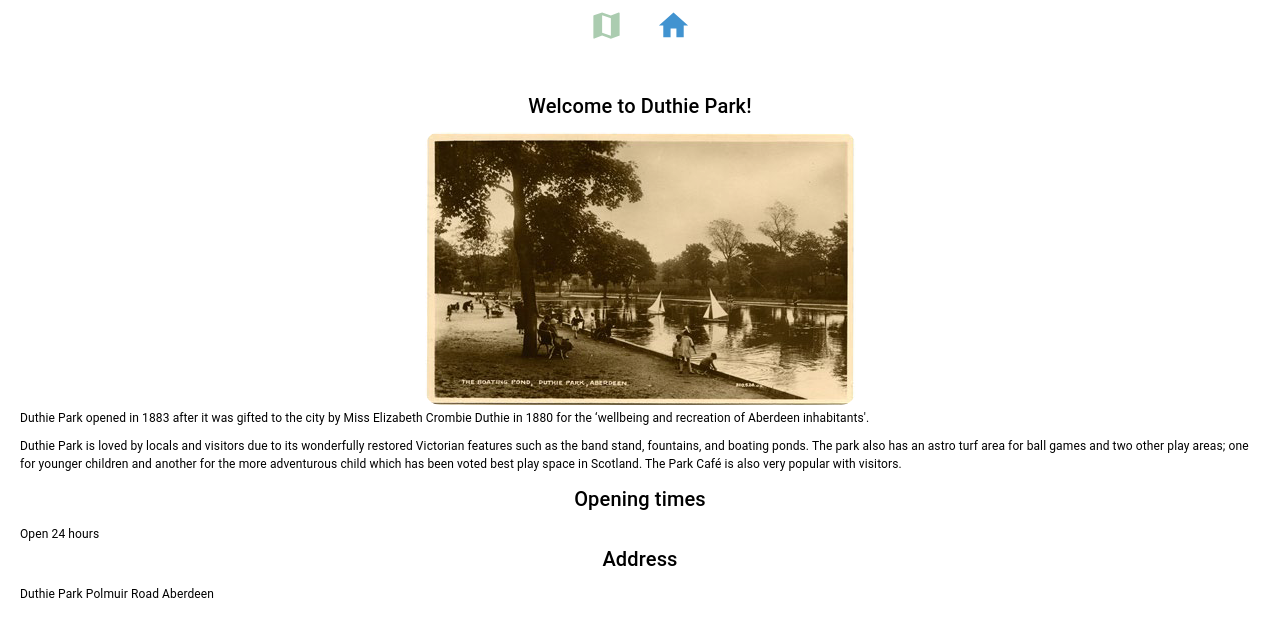
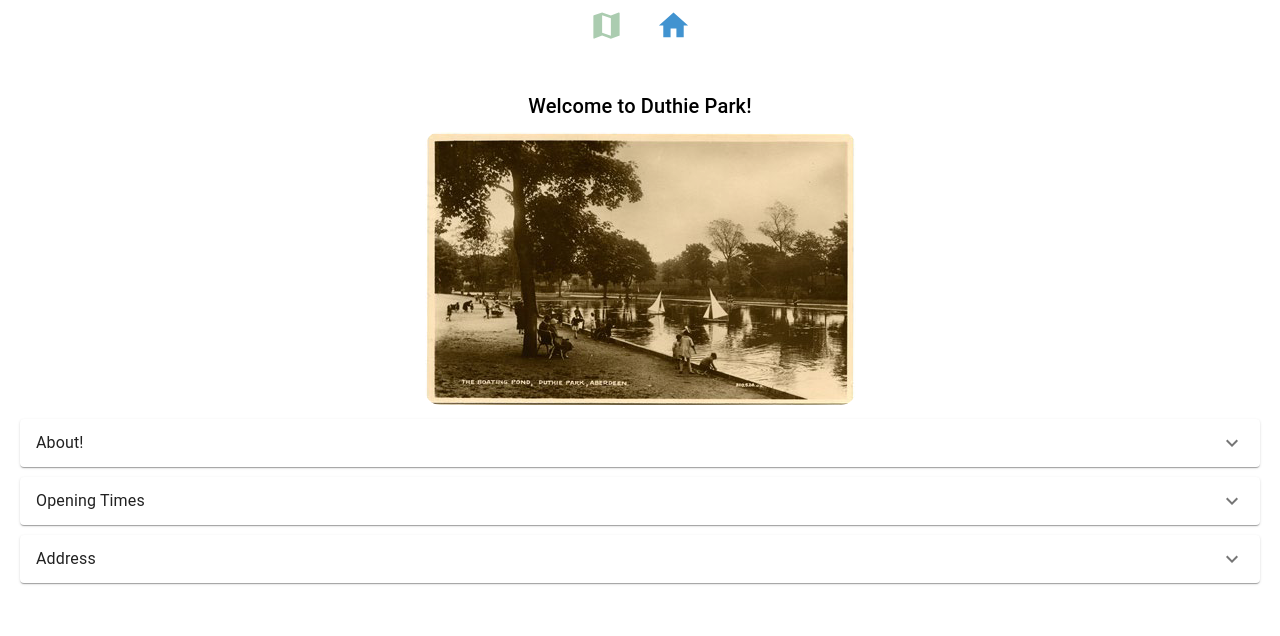
Before and after one commit to Elliotichi/Rgu-Hack-2023-Switch4Switch, a React (Create React App) app in the folder duthie-app/: page /about in a window 1280 px wide. Shown: the top 636 px of the page. Built offline with nearby package versions, Linux system fonts and the light colour scheme.

Commit message:
accordion

```diff
--- a/duthie-app/src/About/About.js
+++ b/duthie-app/src/About/About.js
@@ -1,6 +1,8 @@
-import { Typography } from "@mui/material";
+import { Accordion, AccordionActions, AccordionDetails, AccordionSummary, Typography } from "@mui/material";
 import React from "react";
 import { Header } from "../Navigation/Header";
+import ExpandMoreIcon from '@mui/icons-material/ExpandMore';
+import { Button } from "@mui/base";
 
 export function About() {
     return (
@@ -10,26 +12,82 @@ export function About() {
             </div>
             <div className="about">
                 <Typography variant="h6" className="center margin-bottom">Welcome to Duthie Park!</Typography>
-                <div className="about-img-container">
+                <div className="about-img-container margin-bottom">
                 <img src="./images/9.png" className="about-img"></img>
                 </div>
+                <div className="margin-bottom">
+                    <AccordionUsage />
+                </div>
+                <div className="margin-bottom">
+                <AccordionUsage2 />
+                </div>
+                <div>
+                    <AccordionUsage3 />
+                </div>
+            </div>
+        </div>
+    );
+}
+
+ function AccordionUsage3() {
+    return (
+      <div>
+        <Accordion>
+          <AccordionSummary
+            expandIcon={<ExpandMoreIcon />}
+            aria-controls="panel1-content"
+            id="panel1-header"
+          >
+            <Typography>Address</Typography>
+          </AccordionSummary>
+          <AccordionDetails>
+          <Typography className="aboutText">Duthie Park</Typography>
+          <Typography className="aboutText">    Polmuir Road</Typography>
+          <Typography className="aboutText">     Aberdeen</Typography>
+          </AccordionDetails>
+        </Accordion>
+      </div>
+    );
+  }
+
+ function AccordionUsage2() {
+    return (
+      <div>
+        <Accordion>
+          <AccordionSummary
+            expandIcon={<ExpandMoreIcon />}
+            aria-controls="panel1-content"
+            id="panel1-header"
+          >
+            <Typography>Opening Times</Typography>
+          </AccordionSummary>
+          <AccordionDetails>
+            <Typography className="aboutText" >Open 24 hours</Typography>
+          </AccordionDetails>
+        </Accordion>
+      </div>
+    );
+  }
+function AccordionUsage() {
+    return (
+      <div>
+        <Accordion>
+          <AccordionSummary
+            expandIcon={<ExpandMoreIcon />}
+            aria-controls="panel1-content"
+            id="panel1-header"
+          >
+            <Typography>About!</Typography>
+          </AccordionSummary>
+          <AccordionDetails>
                 <Typography className="margin-bottom aboutText">
                     Duthie Park opened in 1883 after it was gifted to the city by Miss Elizabeth Crombie Duthie in 1880 for the ‘wellbeing and recreation of Aberdeen inhabitants'.
                 </Typography>
                 <Typography className="margin-bottom aboutText">
                 Duthie Park is loved by locals and visitors due to its wonderfully restored Victorian features such as the band stand, fountains, and boating ponds. The park also has an astro turf area for ball games and two other play areas; one for younger children and another for the more adventurous child which has been voted best play space in Scotland. The Park Café is also very popular with visitors.
                 </Typography>
-                <Typography variant="h6" className="center margin-bottom">
-                    Opening times
-                </Typography>
-                <Typography className="aboutText" >Open 24 hours</Typography>
-                <Typography variant="h6" className="center margin-bottom">
-                    Address
-                </Typography>
-                <Typography className="aboutText">Duthie Park
-                Polmuir Road
-                Aberdeen</Typography>
-            </div>
-        </div>
+          </AccordionDetails>
+        </Accordion>
+      </div>
     );
-}
+  }
```
